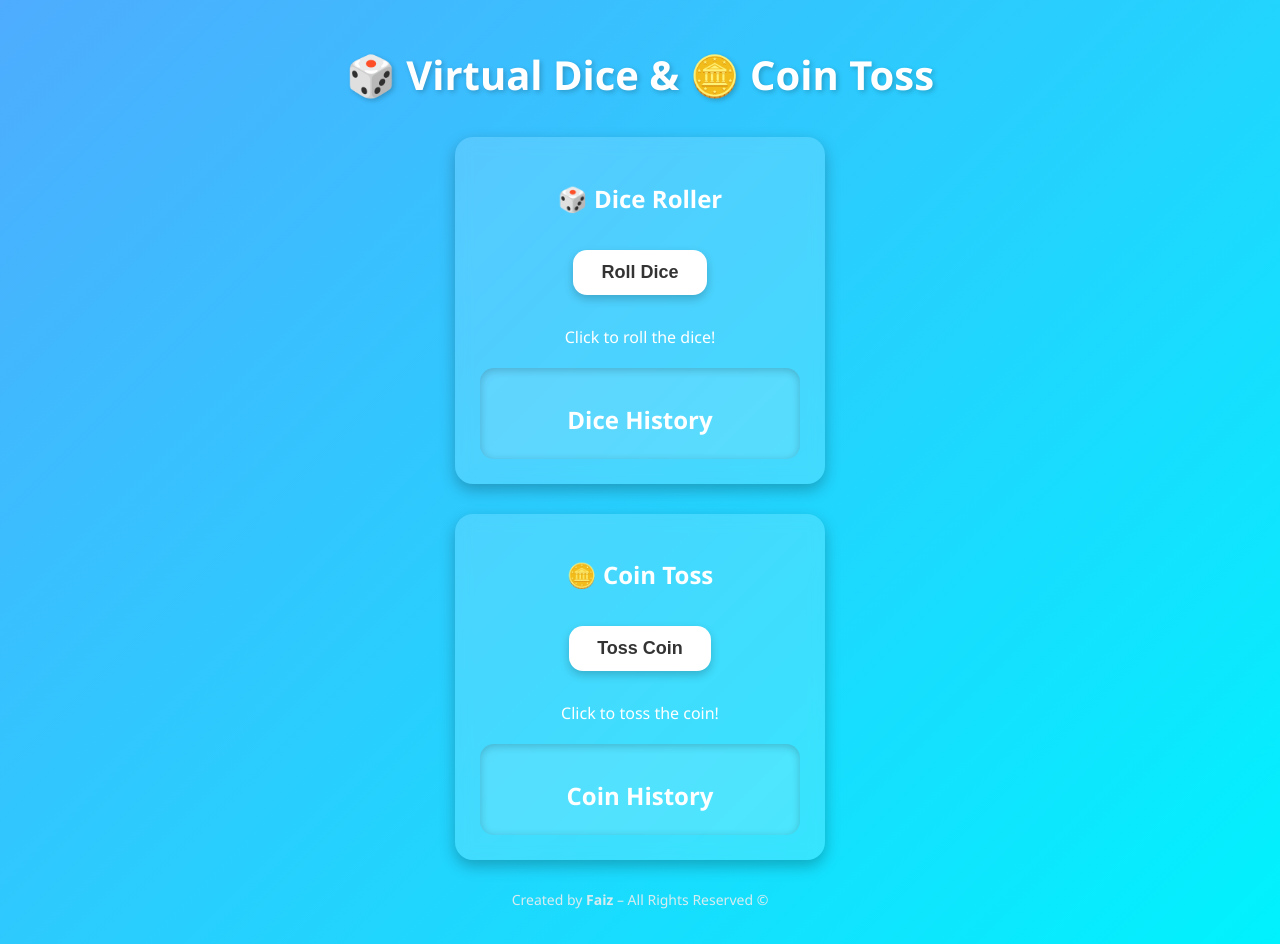
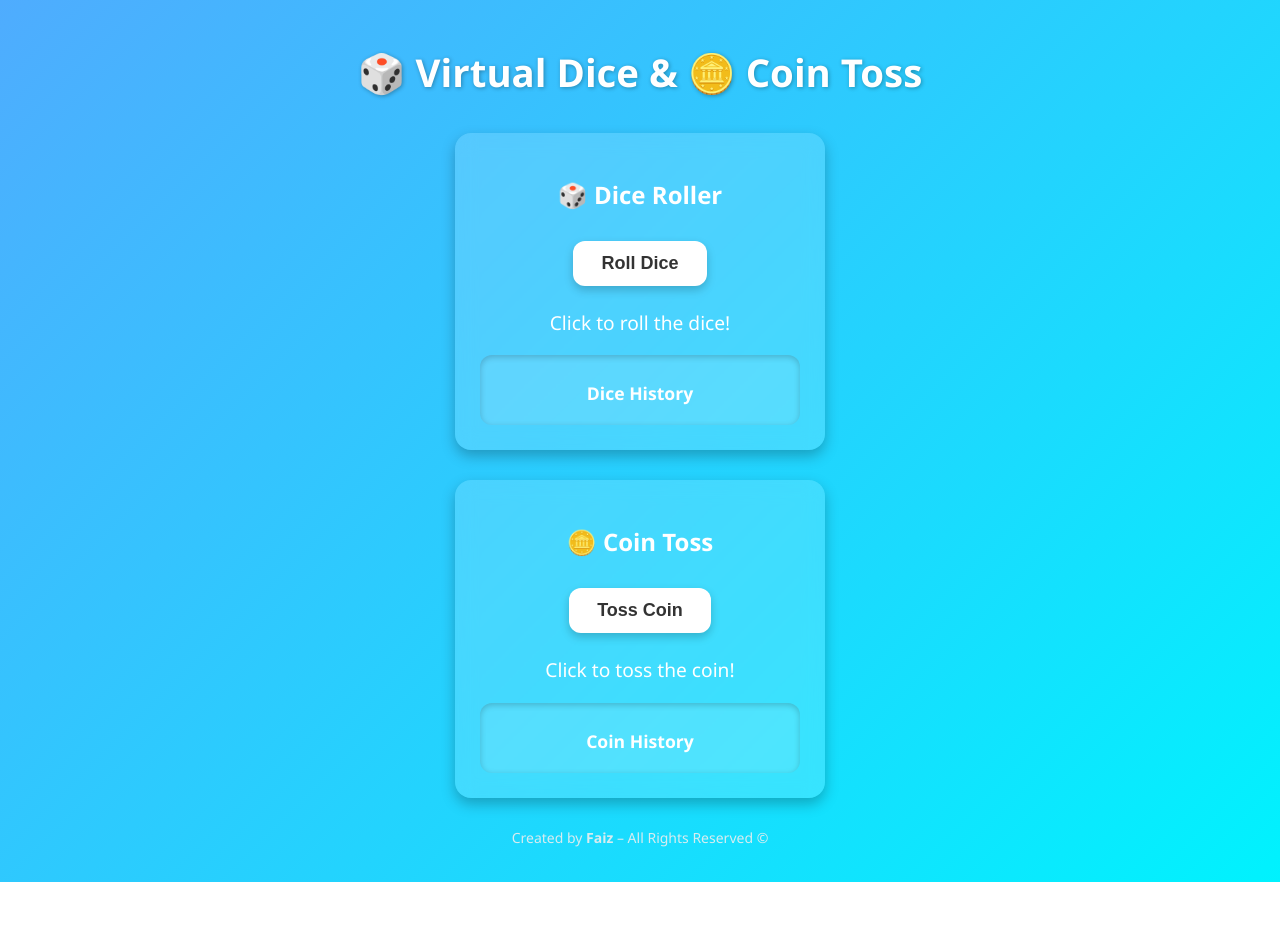
Before and after one commit to simba638/dice-and-coin, a plain HTML site: page index.html in a window 1280 px wide. After the commit the page ends 882 px from the top, so only its background shows below. Drawn offline with Linux system fonts and the light colour scheme.

Commit message:
Update index.html

```diff
--- a/index.html
+++ b/index.html
@@ -17,18 +17,22 @@
       padding: 20px;
     }
     h1 {
-      font-size: 2.5rem;
+      font-size: 2.4rem;
       margin-bottom: 20px;
-      text-shadow: 2px 2px 5px rgba(0,0,0,0.2);
+      text-shadow: 1px 1px 4px rgba(0,0,0,0.3);
     }
     .card {
       background: rgba(255,255,255,0.15);
-      backdrop-filter: blur(8px);
-      border-radius: 18px;
+      backdrop-filter: blur(10px);
+      border-radius: 16px;
       padding: 25px;
       margin: 15px;
-      box-shadow: 0px 6px 15px rgba(0,0,0,0.25);
+      box-shadow: 0px 6px 14px rgba(0,0,0,0.25);
       width: 320px;
+    }
+    h2 {
+      font-size: 1.5rem;
+      margin-bottom: 15px;
     }
     button {
       padding: 12px 28px;
@@ -36,7 +40,7 @@
       font-size: 18px;
       font-weight: bold;
       border: none;
-      border-radius: 14px;
+      border-radius: 12px;
       background: #fff;
       color: #333;
       cursor: pointer;
@@ -53,8 +57,12 @@
       margin-top: 15px;
       animation: fadeIn 0.5s ease-in-out;
     }
+    .result p {
+      font-size: 1.2rem;
+      margin-top: 8px;
+    }
     @keyframes fadeIn {
-      from { opacity: 0; transform: scale(0.8); }
+      from { opacity: 0; transform: scale(0.9); }
       to { opacity: 1; transform: scale(1); }
     }
     .shake {
@@ -62,9 +70,9 @@
     }
     @keyframes shake {
       0% { transform: rotate(0deg); }
-      25% { transform: rotate(15deg); }
-      50% { transform: rotate(-15deg); }
-      75% { transform: rotate(10deg); }
+      25% { transform: rotate(10deg); }
+      50% { transform: rotate(-10deg); }
+      75% { transform: rotate(8deg); }
       100% { transform: rotate(0deg); }
     }
     .flip {
@@ -75,13 +83,14 @@
       to { transform: rotateY(360deg); }
     }
     .history {
-      margin-top: 20px;
+      margin-top: 15px;
       background: rgba(255,255,255,0.1);
-      padding: 15px;
-      border-radius: 14px;
-      box-shadow: inset 0px 2px 8px rgba(0,0,0,0.2);
+      padding: 12px;
+      border-radius: 12px;
+      box-shadow: inset 0px 2px 6px rgba(0,0,0,0.2);
     }
     .history h2 {
+      font-size: 1.1rem;
       margin-bottom: 8px;
     }
     .history ul {
@@ -89,11 +98,11 @@
       padding: 0;
       margin: 0;
       text-align: left;
-      font-size: 16px;
+      font-size: 1rem;
     }
     .history li {
-      padding: 4px 0;
-      border-bottom: 1px solid rgba(255,255,255,0.2);
+      padding: 5px 0;
+      border-bottom: 1px solid rgba(255,255,255,0.25);
     }
     footer {
       margin-top: auto;
@@ -135,7 +144,7 @@
   </footer>
 
   <script>
-    // Dice faces (still online images)
+    // Dice faces (online images)
     const diceFaces = [
       "https://upload.wikimedia.org/wikipedia/commons/1/1b/Dice-1-b.svg",
       "https://upload.wikimedia.org/wikipedia/commons/5/5f/Dice-2-b.svg",
@@ -145,13 +154,13 @@
       "https://upload.wikimedia.org/wikipedia/commons/2/26/Dice-6-b.svg"
     ];
 
-    // Local coin images (same folder as index.html)
+    // Local coin images
     const coinFaces = {
       Heads: "imageheads.png",
       Tails: "imagetails.png"
     };
 
-    // Local sounds (same folder as index.html)
+    // Local sounds
     const diceSound = new Audio("sounddice.mp3");
     const coinSound = new Audio("coinflip.mp3");
 
```
